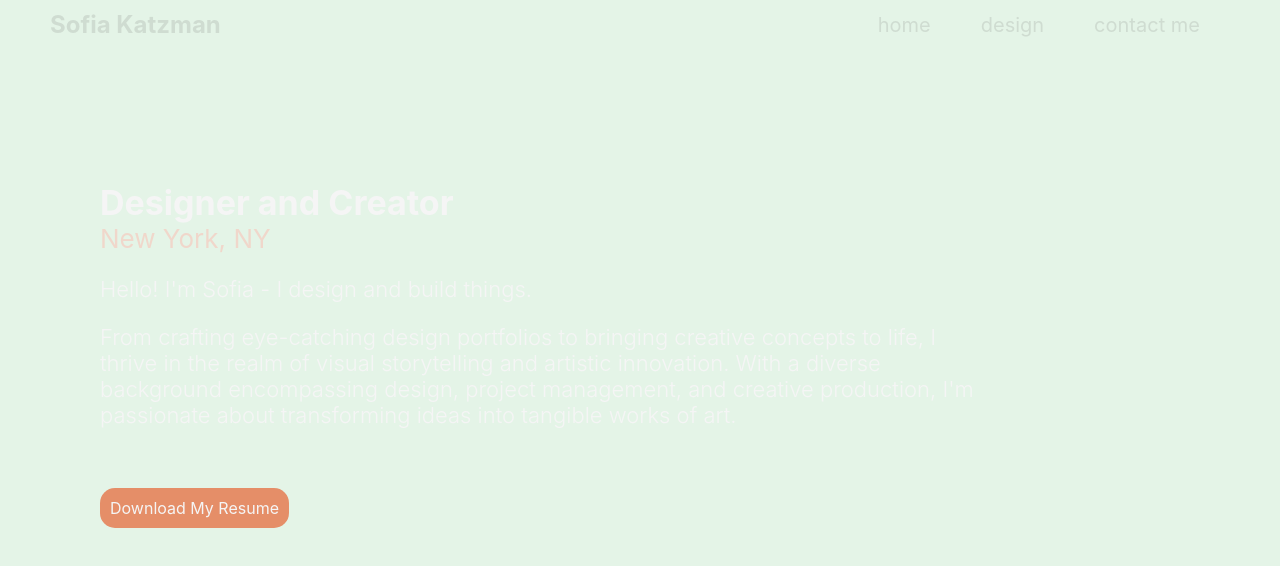
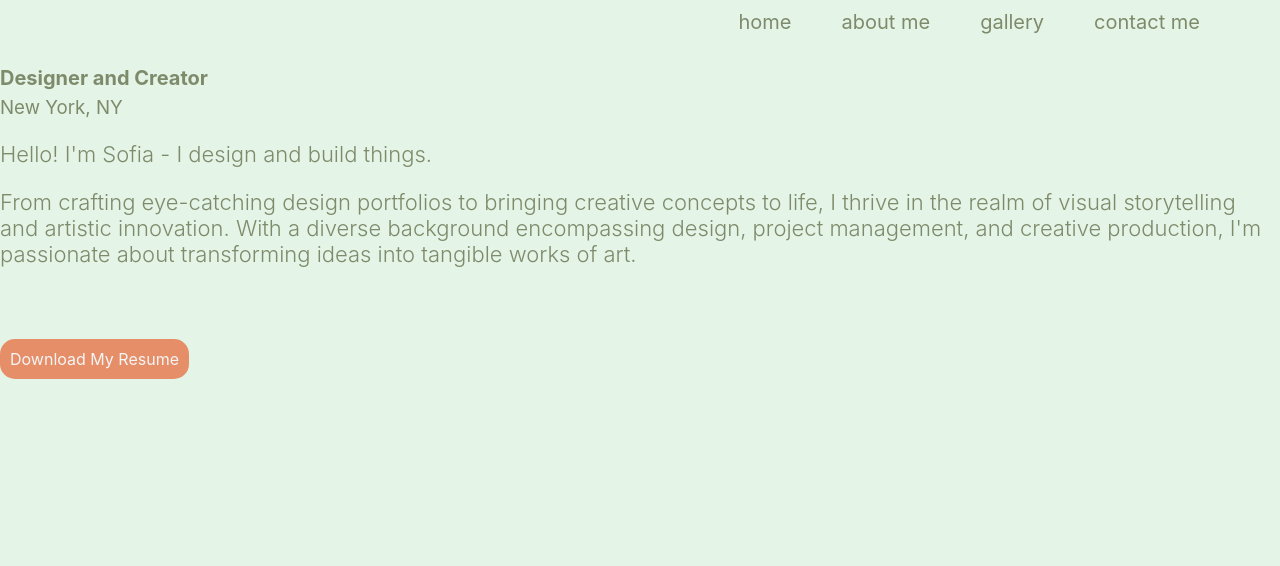
Before and after one commit to sofiakatzman/DesignPortfolio, a React (Create React App) app: page / in a window 1280 px wide. Shown: the top 566 px of the page. Built offline with nearby package versions, Linux system fonts and the light colour scheme.

Commit message:
update styling

```diff
--- a/src/components/Layout/Header/Header.css
+++ b/src/components/Layout/Header/Header.css
@@ -25,11 +25,13 @@
 
   .nav-links a {
     text-decoration: none;
-    color: var(--light-green);
+    color: var(--med-green);
     margin-right: 50px;
     font-size: 20px;
 }
-
+.nav-links a:hover {
+  color: var(--main-light)
+}
   .burger {
     display: none;
     flex-direction: column;
--- a/src/components/Layout/Header/Header.js
+++ b/src/components/Layout/Header/Header.js
@@ -27,10 +27,11 @@ function Header() {
 
   return (
     <nav className="header">
-      <div className="logo">Sofia Katzman</div>
+      <div className="logo"></div>
       <div className={`nav-links ${isNavOpen ? 'active' : ''}`}>
         <Link onClick={hideNav} to="/">home</Link>
-        <Link onClick={hideNav} to="/design">design</Link>
+        <Link onClick={hideNav} to="/aboutme">about me</Link>
+        <Link onClick={hideNav} to="/design">gallery</Link>
         <Link onClick={hideNav} to="/contactme">contact me</Link>
       </div>
       <div className="burger" onClick={toggleNav}>
--- a/src/components/Pages/About/About.css
+++ b/src/components/Pages/About/About.css
@@ -1,6 +1,6 @@
 @import '../../../App.css';
 
-.about-container {
+.home-container {
     display: flex;
     justify-content: center;
     align-items: center;
@@ -9,12 +9,12 @@
     box-sizing: border-box;
 }
 
-.about-container > div {
+.home-container > div {
     flex: 1;
-    padding: 100px;
+    padding: 250px;
 }
 
-.about-headshot {
+.home-headshot {
     text-align: right;
 }
 
@@ -27,30 +27,30 @@
 }
 
 
-.about-blurb h2,
-.about-blurb h3,
-.about-blurb p {
+.home-blurb h2,
+.home-blurb h3,
+.home-blurb p {
     margin-bottom: 10px;
     margin-left: 0;
     margin-right: 0;
 }
 
-.about-blurb h2 {
+.home-blurb h2 {
     font-size: 34px;
     font-weight: bold;
-    color: var(--white);
+    color: var(--main-green);
 }
 
-.about-blurb h3 {
+.home-blurb h3 {
     font-size: 26px;
     font-weight: 400;
-    color: var(--main-lighter);
+    color: var(--med-green);
     margin-top: -10px;
 }
 
-.about-blurb p {
+.home-blurb p {
     font-size: 22px;
-    color: var(--white);
+    color: var(--darkest-green);
     font-weight: 300;
 }
 
@@ -68,7 +68,7 @@
 
 }
 @media screen and (max-width: 768px) {
-    .about-container {
+    .home-container {
         flex-direction: column;
         padding: 50px 50px 80px 50px;
         max-width: 100%;
@@ -76,13 +76,13 @@
         /* text-align: center; */
     }
 
-    .about-container > div {
+    .home-container > div {
         width: 100%;
         padding: 10px;
         margin-bottom: 0px;
     }
 
-    .about-blurb {
+    .home-blurb {
         padding: 20px;
     }
 }
```
